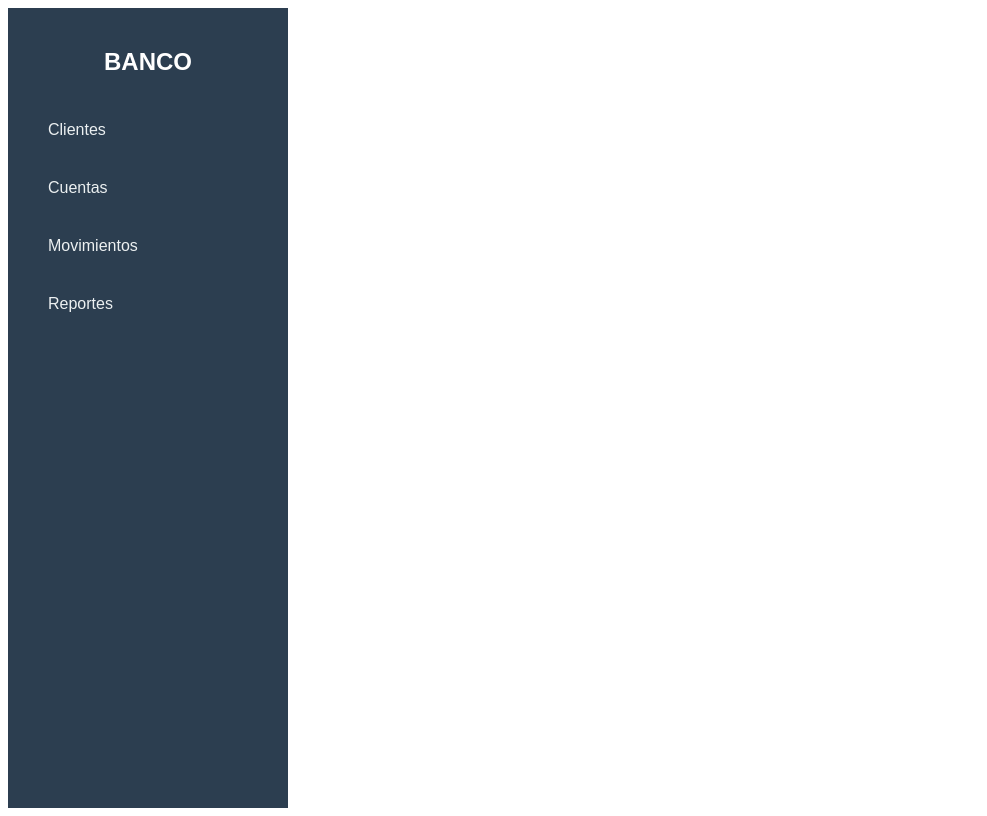
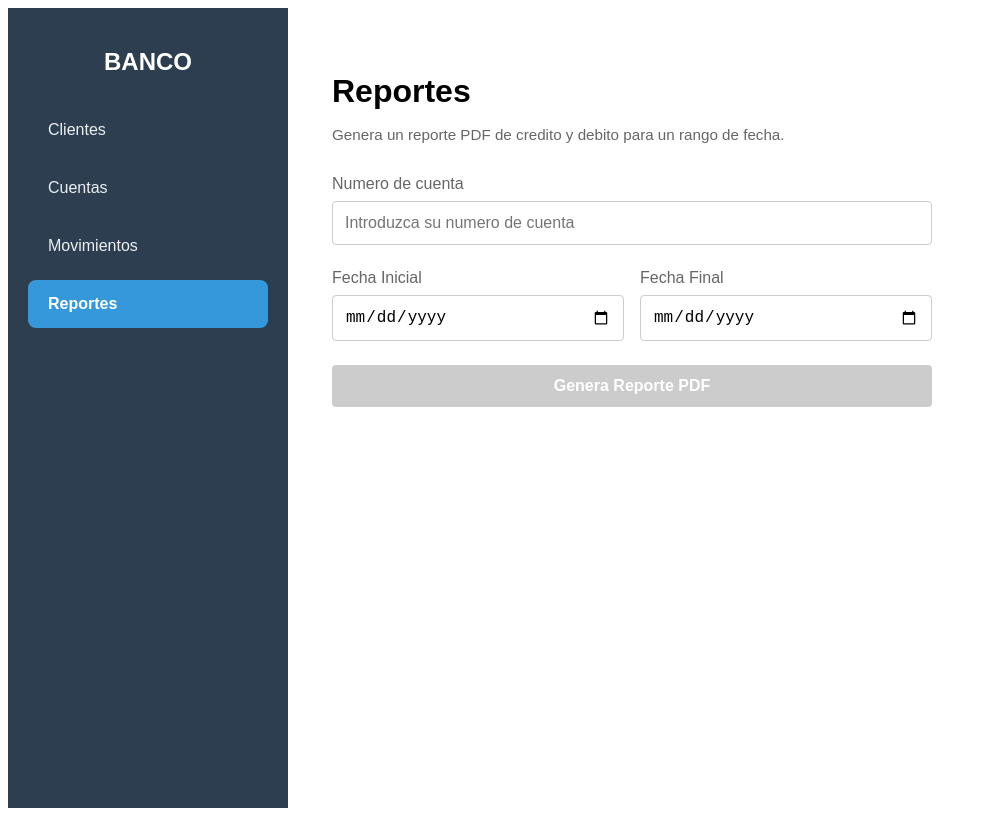
Before and after one commit to gmzjohn/test-devsu-ui, an Angular app: page /reports in a window 1280 px wide. Before the commit this address led to /. Shown: the whole page, without its empty margins (0-987 px from the left). Built offline with nearby package versions, Linux system fonts and the light colour scheme.

Commit message:
Add report view and service

```diff
--- a/src/app/app.routes.ts
+++ b/src/app/app.routes.ts
@@ -8,6 +8,7 @@ import { EditAccount } from './view/accounts/edit-account/edit-account';
 import { Movements } from './view/movements/movements';
 import { CreateMovements } from './view/movements/create-movements/create-movements';
 import { EditMovement } from './view/movements/edit-movement/edit-movement';
+import { Reports } from './view/reports/reports';
 
 export const routes: Routes = [
   { path: 'clients', component: Clients },
@@ -19,4 +20,5 @@ export const routes: Routes = [
   { path: 'movements', component: Movements },
   { path: 'movements/create', component: CreateMovements },
   { path: 'movements/edit/:id', component: EditMovement },
+  { path: 'reports', component: Reports },
 ];
--- /dev/null
+++ b/src/app/services/report.service.ts
@@ -0,0 +1,19 @@
+import { Injectable, inject } from '@angular/core';
+import { HttpClient } from '@angular/common/http';
+import { Observable } from 'rxjs';
+import { environment } from '../../environments/environment';
+
+@Injectable({
+  providedIn: 'root',
+})
+export class ReportService {
+  private http = inject(HttpClient);
+  private apiUrl = `${environment.apiUrl}/reports`;
+
+  generateReport(accountNumber: string, startDate: string, endDate: string): Observable<Blob> {
+    return this.http.get(this.apiUrl, {
+      params: { accountNumber, startDate, endDate },
+      responseType: 'blob',
+    });
+  }
+}
--- /dev/null
+++ b/src/app/view/reports/reports.css
@@ -0,0 +1,85 @@
+.reports-container {
+    max-width: 600px;
+    padding: 1.5rem;
+}
+
+h1 {
+    margin-bottom: 0.25rem;
+}
+
+.subtitle {
+    color: #666;
+    margin-bottom: 2rem;
+    font-size: 0.95rem;
+}
+
+.form-group {
+    margin-bottom: 1.5rem;
+    flex: 1;
+}
+
+.form-group label {
+    display: block;
+    margin-bottom: 0.5rem;
+    color: #666;
+    font-weight: 500;
+}
+
+.form-group input {
+    width: 100%;
+    padding: 0.75rem;
+    border: 1px solid #ccc;
+    border-radius: 4px;
+    font-size: 1rem;
+    box-sizing: border-box;
+    transition: border-color 0.2s;
+}
+
+.form-group input:focus {
+    border-color: #007bff;
+    outline: none;
+    box-shadow: 0 0 0 2px rgba(0, 123, 255, 0.25);
+}
+
+.form-row {
+    display: flex;
+    gap: 1rem;
+}
+
+.error {
+    color: #dc3545;
+    font-size: 0.875rem;
+    margin-top: 0.25rem;
+}
+
+.error-banner {
+    background-color: #f8d7da;
+    color: #721c24;
+    border: 1px solid #f5c6cb;
+    border-radius: 4px;
+    padding: 0.75rem 1rem;
+    margin-bottom: 1.5rem;
+    font-size: 0.9rem;
+}
+
+button[type="submit"] {
+    width: 100%;
+    padding: 0.75rem;
+    background-color: #007bff;
+    color: white;
+    border: none;
+    border-radius: 4px;
+    font-size: 1rem;
+    font-weight: 600;
+    cursor: pointer;
+    transition: background-color 0.2s;
+}
+
+button[type="submit"]:hover {
+    background-color: #0056b3;
+}
+
+button[type="submit"]:disabled {
+    background-color: #cccccc;
+    cursor: not-allowed;
+}
--- /dev/null
+++ b/src/app/view/reports/reports.html
@@ -0,0 +1,54 @@
+<div class="reports-container">
+  <h1>Reportes</h1>
+  <p class="subtitle">Genera un reporte PDF de credito y debito para un rango de fecha.</p>
+
+  <form [formGroup]="reportForm" (ngSubmit)="onSubmit()">
+    <div class="form-group">
+      <label for="accountNumber">Numero de cuenta</label>
+      <input
+        id="accountNumber"
+        type="text"
+        formControlName="accountNumber"
+        placeholder="Introduzca su numero de cuenta">
+      @if (reportForm.get('accountNumber')?.invalid && reportForm.get('accountNumber')?.touched) {
+        <div class="error">Numero de cuenta requerido.</div>
+      }
+    </div>
+
+    <div class="form-row">
+      <div class="form-group">
+        <label for="startDate">Fecha Inicial</label>
+        <input
+          id="startDate"
+          type="date"
+          formControlName="startDate">
+        @if (reportForm.get('startDate')?.invalid && reportForm.get('startDate')?.touched) {
+          <div class="error">Fecha Inicial requerida</div>
+        }
+      </div>
+
+      <div class="form-group">
+        <label for="endDate">Fecha Final</label>
+        <input
+          id="endDate"
+          type="date"
+          formControlName="endDate">
+        @if (reportForm.get('endDate')?.invalid && reportForm.get('endDate')?.touched) {
+          <div class="error">Fecha Final requerida</div>
+        }
+      </div>
+    </div>
+
+    @if (error()) {
+      <div class="error-banner">{{ error() }}</div>
+    }
+
+    <button type="submit" [disabled]="!reportForm.valid || loading()">
+      @if (loading()) {
+        Generando...
+      } @else {
+        Genera Reporte PDF
+      }
+    </button>
+  </form>
+</div>
--- /dev/null
+++ b/src/app/view/reports/reports.ts
@@ -0,0 +1,52 @@
+import { Component, inject, signal } from '@angular/core';
+import { ReactiveFormsModule, FormGroup, FormControl, Validators } from '@angular/forms';
+import { CommonModule } from '@angular/common';
+import { ReportService } from '../../services/report.service';
+
+@Component({
+  selector: 'app-reports',
+  imports: [ReactiveFormsModule, CommonModule],
+  templateUrl: './reports.html',
+  styleUrl: './reports.css',
+})
+export class Reports {
+  private reportService = inject(ReportService);
+
+  loading = signal(false);
+  error = signal<string | null>(null);
+
+  reportForm = new FormGroup({
+    accountNumber: new FormControl('', [Validators.required]),
+    startDate: new FormControl('', [Validators.required]),
+    endDate: new FormControl('', [Validators.required]),
+  });
+
+  onSubmit() {
+    if (this.reportForm.valid) {
+      this.loading.set(true);
+      this.error.set(null);
+
+      const { accountNumber, startDate, endDate } = this.reportForm.value;
+
+      this.reportService.generateReport(accountNumber!, startDate!, endDate!).subscribe({
+        next: (blob) => {
+          const url = window.URL.createObjectURL(blob);
+          const a = document.createElement('a');
+          a.href = url;
+          a.download = `report-${accountNumber}-${startDate}-${endDate}.pdf`;
+          a.click();
+          window.URL.revokeObjectURL(url);
+          this.loading.set(false);
+        },
+        error: (err) => {
+          this.error.set(
+            err.status === 404
+              ? 'Cuenta no encontrada. Favor revisar numero de cuenta.'
+              : 'Hubo un error al generar reporte. Favor intentar de nuevo.'
+          );
+          this.loading.set(false);
+        },
+      });
+    }
+  }
+}
```
Also changed, not shown: 1 other file (tests, documents, lock files or other folders).
